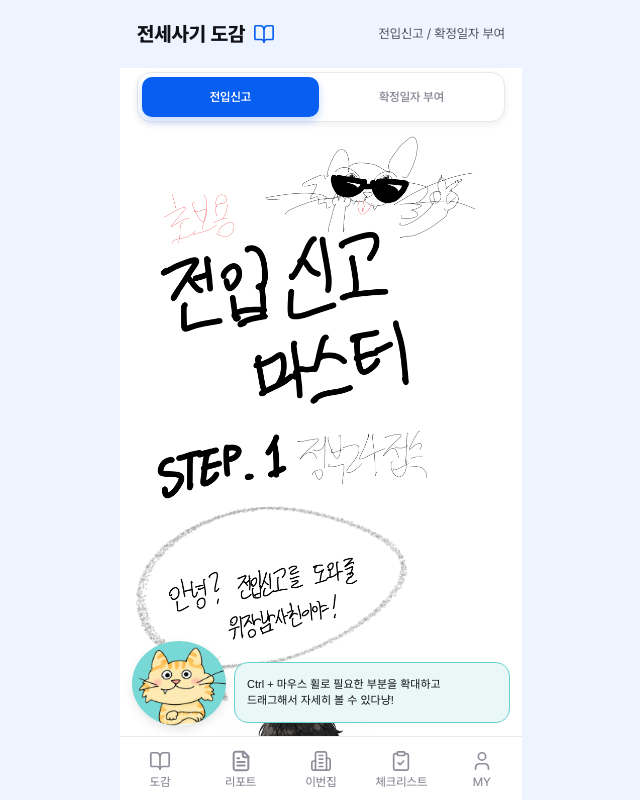
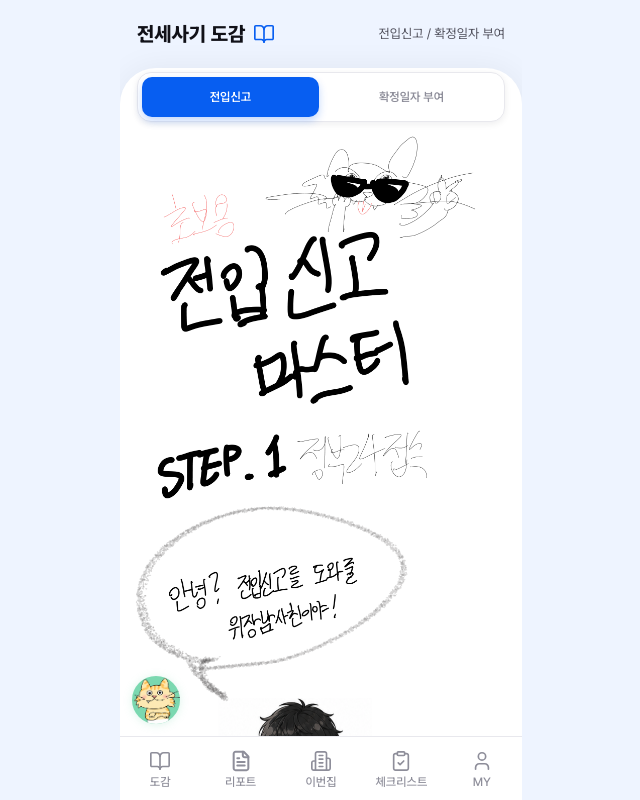
Before and after one commit to second-zip/second-zip-app, a Vue app in the folder frontend/: page /dictionary/move-in in a window 1280 px wide. Shown: the whole page, without its empty margins (319-959 px from the left). Built offline with nearby package versions, Linux system fonts and the light colour scheme; no server answers; a web font is replaced by a local one.

Commit message:
refactor(fe): 도감 디자인 수정

```diff
--- a/frontend/src/views/dictionary/DictionaryGuideView.vue
+++ b/frontend/src/views/dictionary/DictionaryGuideView.vue
@@ -2,22 +2,18 @@
 import { computed, ref, watch } from "vue";
 import { useRoute } from "vue-router";
 
+import SecretaryGuide from "@/components/common/secretary/SecretaryGuide.vue";
 import AGuideHeader from "@/components/dictionary/guides/A_GuideHeader.vue";
 import BGuideTabs from "@/components/dictionary/guides/B_GuideTabs.vue";
 import CComicScroller from "@/components/dictionary/guides/C_ComicScroller.vue";
-import FGuideCharacter from "@/components/dictionary/guides/F_GuideCharacter.vue";
 import { useDictionaryCharacter } from "@/composables/useDictionaryCharacter";
-import {
-  COMIC_VIEWER_OPTIONS,
-  DICTIONARY_GUIDE_CONFIGS,
-} from "@/constants/dictionary/guides";
+import { DICTIONARY_GUIDE_CONFIGS } from "@/constants/dictionary/guides";
+import BottomSheetLayout from "@/layouts/BottomSheetLayout.vue";
 import { normalizeGuideConfig } from "@/utils/dictionary/guides";
 
 const route = useRoute();
-const { character } = useDictionaryCharacter();
+const { character, characterKey } = useDictionaryCharacter();
 const activeTabId = ref("");
-const zoom = ref(COMIC_VIEWER_OPTIONS.minZoom);
-const isGuideDismissed = ref(false);
 
 // 라우트 메타에 따라 등기·건축 또는 전입·확정 도감 설정을 선택합니다.
 const configKey = computed(() =>
@@ -31,53 +27,63 @@ const activeTab = computed(
     config.value.tabs.find((tab) => tab.id === activeTabId.value) ??
     config.value.tabs[0],
 );
-const isGuideCompact = computed(
-  () => zoom.value > COMIC_VIEWER_OPTIONS.compactGuideThreshold,
-);
 
-// 도감 종류가 바뀌면 첫 탭과 뷰어 상태를 초기화합니다.
+// 도감 종류가 바뀌면 첫 탭으로 초기화합니다.
 watch(
   config,
   (currentConfig) => {
     activeTabId.value = currentConfig.tabs[0]?.id ?? "";
-    zoom.value = COMIC_VIEWER_OPTIONS.minZoom;
-    isGuideDismissed.value = false;
   },
   { immediate: true },
 );
-
-// 다른 웹툰 탭으로 이동하면 숨긴 안내를 다시 표시합니다.
-watch(activeTabId, () => {
-  isGuideDismissed.value = false;
-});
 </script>
 <template>
-  <section class="guide-page">
+  <BottomSheetLayout class="guide-page" :title-ratio="8">
+    <template #header>
       <AGuideHeader
+        class="w-100"
         :title="config.pageTitle"
         :current-title="config.headerTitle"
       />
+    </template>
+
+    <div class="guide-page__sheet d-flex h-100 flex-column overflow-hidden">
       <BGuideTabs v-model="activeTabId" :tabs="config.tabs" />
       <CComicScroller
         v-if="activeTab"
         :key="activeTab.id"
+        class="guide-page__scroller"
         :tab="activeTab"
-      @zoom-change="zoom = $event"
       />
-    <FGuideCharacter
-      :image="character.guideImage"
-      :message="character.messages.comic"
-      :compact="isGuideCompact"
-      :dismissed="isGuideDismissed"
-      :zoom="zoom"
-      @toggle="isGuideDismissed = !isGuideDismissed"
+    </div>
+  </BottomSheetLayout>
+
+  <SecretaryGuide
+    :text="character.messages.comic"
+    :character-type="characterKey.toUpperCase()"
+    floating
   />
-  </section>
 </template>
 <style scoped>
 .guide-page {
   height: 100%;
-  overflow: hidden;
-  background: #fff;
+}
+
+.guide-page__sheet {
+  min-height: 0;
+  border-radius: 36px 36px 0 0;
+}
+
+.guide-page__scroller {
+  height: auto;
+  min-height: 0;
+  flex: 1;
+}
+
+@media (min-width: 768px) {
+  .guide-page__sheet {
+    width: min(100%, 960px);
+    margin: 0 auto;
+  }
 }
 </style>
--- a/frontend/src/views/dictionary/DictionaryView.vue
+++ b/frontend/src/views/dictionary/DictionaryView.vue
@@ -7,16 +7,17 @@ import BWordCard from "@/components/dictionary/main/B_WordCard.vue";
 import CFraudCard from "@/components/dictionary/main/C_FraudCard.vue";
 import DRegisterCard from "@/components/dictionary/main/D_RegisterCard.vue";
 import EMoveInCard from "@/components/dictionary/main/E_MoveInCard.vue";
-import FDictionaryGuide from "@/components/dictionary/main/F_DictionaryGuide.vue";
+import SecretaryGuide from "@/components/common/secretary/SecretaryGuide.vue";
 import { useDictionaryCharacter } from "@/composables/useDictionaryCharacter";
 import {
   DICTIONARY_MAIN_CARDS,
   DICTIONARY_MAIN_COPY,
 } from "@/constants/dictionary/main";
+import BottomSheetLayout from "@/layouts/BottomSheetLayout.vue";
 import { normalizeDictionaryCards } from "@/utils/dictionary/main";
 
 const router = useRouter();
-const { character } = useDictionaryCharacter();
+const { character, characterKey } = useDictionaryCharacter();
 
 // 메뉴 데이터에 현재 비서 캐릭터의 구역별 이미지를 결합합니다.
 const cards = computed(() =>
@@ -35,28 +36,40 @@ const selectSection = (sectionId) => {
 };
 </script>
 <template>
-  <section class="dictionary-page">
+  <BottomSheetLayout class="dictionary-page" :title-ratio="20">
+    <template #header>
       <ADictionaryHeader
+        class="w-100"
         :title="DICTIONARY_MAIN_COPY.title"
         :description="DICTIONARY_MAIN_COPY.description"
       />
+    </template>
+
+    <div class="dictionary-page__scroll w-100 h-100 overflow-y-auto">
       <div class="dictionary-page__grid">
         <BWordCard :card="cards[0]" @select="selectSection" />
         <CFraudCard :card="cards[1]" @select="selectSection" />
         <DRegisterCard :card="cards[2]" @select="selectSection" />
         <EMoveInCard :card="cards[3]" @select="selectSection" />
       </div>
-    <FDictionaryGuide
-      :image="character.guideImage"
-      :message="character.messages.main"
+      <SecretaryGuide
+        class="dictionary-guide"
+        :text="character.messages.main"
+        :character-type="characterKey.toUpperCase()"
       />
-  </section>
+    </div>
+  </BottomSheetLayout>
 </template>
 <style scoped>
 .dictionary-page {
-  min-height: 100%;
-  background: #fff;
+  height: 100%;
 }
+
+.dictionary-page__scroll {
+  border-radius: 36px 36px 0 0;
+  overscroll-behavior: contain;
+}
+
 .dictionary-page__grid {
   display: grid;
   grid-template-columns: repeat(2, minmax(0, 1fr));
@@ -71,4 +84,21 @@ const selectSection = (sectionId) => {
     padding-left: 12px;
   }
 }
+
+@media (min-width: 768px) {
+  .dictionary-page__scroll {
+    width: min(100%, 1100px) !important;
+    margin: 0 auto;
+  }
+
+  .dictionary-page__grid {
+    width: min(100%, 402px);
+    margin: 0 auto;
+  }
+
+  .dictionary-guide {
+    max-width: 402px;
+    margin: 8px auto 24px;
+  }
+}
 </style>
--- a/frontend/src/views/dictionary/FraudDictionaryView.vue
+++ b/frontend/src/views/dictionary/FraudDictionaryView.vue
@@ -1,16 +1,17 @@
 <script setup>
 import { useRouter } from "vue-router";
 
+import SecretaryGuide from "@/components/common/secretary/SecretaryGuide.vue";
 import AFraudHeader from "@/components/dictionary/fraud/A_FraudHeader.vue";
 import BFraudTypeList from "@/components/dictionary/fraud/B_FraudTypeList.vue";
-import FFraudGuide from "@/components/dictionary/fraud/F_FraudGuide.vue";
 import { useDictionaryCharacter } from "@/composables/useDictionaryCharacter";
 import { FRAUD_DICTIONARY_COPY, FRAUD_TYPES } from "@/constants/dictionary/fraud";
+import BottomSheetLayout from "@/layouts/BottomSheetLayout.vue";
 import { normalizeFraudTypes } from "@/utils/dictionary/fraud";
 
 const router = useRouter();
 const fraudTypes = normalizeFraudTypes(FRAUD_TYPES);
-const { character } = useDictionaryCharacter();
+const { character, characterKey } = useDictionaryCharacter();
 
 // 선택한 사기 유형의 숏폼 상세 화면으로 이동합니다.
 const openVideo = (typeId) => {
@@ -21,21 +22,50 @@ const openVideo = (typeId) => {
 };
 </script>
 <template>
-  <section class="fraud-page">
+  <BottomSheetLayout class="fraud-page" :title-ratio="8">
+    <template #header>
       <AFraudHeader
+        class="w-100"
         :title="FRAUD_DICTIONARY_COPY.pageTitle"
         :current-title="FRAUD_DICTIONARY_COPY.sectionTitle"
       />
+    </template>
+
+    <div class="fraud-page__scroll w-100 h-100 overflow-y-auto">
       <BFraudTypeList :types="fraudTypes" @play="openVideo" />
-    <FFraudGuide
-      :image="character.guideImage"
-      :message="character.messages.fraud"
+    </div>
+  </BottomSheetLayout>
+
+  <SecretaryGuide
+    :text="character.messages.fraud"
+    :character-type="characterKey.toUpperCase()"
+    floating
   />
-  </section>
 </template>
 <style scoped>
 .fraud-page {
-  min-height: 100%;
-  background: #fff;
+  height: 100%;
+}
+
+.fraud-page__scroll {
+  border-radius: 36px 36px 0 0;
+  overscroll-behavior: contain;
+}
+
+@media (min-width: 768px) {
+  .fraud-page__scroll {
+    width: min(100%, 1040px) !important;
+    margin: 0 auto;
+  }
+}
+
+@media (min-width: 1024px) {
+  .fraud-page__scroll :deep(.fraud-list) {
+    display: grid;
+    grid-template-columns: repeat(2, minmax(0, 1fr));
+    align-items: start;
+    gap: 20px;
+    padding-inline: 32px;
+  }
 }
 </style>
--- a/frontend/src/views/dictionary/FraudVideoView.vue
+++ b/frontend/src/views/dictionary/FraudVideoView.vue
@@ -2,27 +2,36 @@
 import { computed } from "vue";
 import { useRoute } from "vue-router";
 
+import SecretaryGuide from "@/components/common/secretary/SecretaryGuide.vue";
 import AFraudHeader from "@/components/dictionary/fraud/A_FraudHeader.vue";
 import BFraudVideoPlayer from "@/components/dictionary/fraud/B_FraudVideoPlayer.vue";
+import { useDictionaryCharacter } from "@/composables/useDictionaryCharacter";
 import {
   FRAUD_DICTIONARY_COPY,
   FRAUD_TYPES,
 } from "@/constants/dictionary/fraud";
+import BottomSheetLayout from "@/layouts/BottomSheetLayout.vue";
 import { normalizeFraudTypes } from "@/utils/dictionary/fraud";
 
 const route = useRoute();
+const { character, characterKey } = useDictionaryCharacter();
 const fraudTypes = normalizeFraudTypes(FRAUD_TYPES);
 const fraudType = computed(() =>
   fraudTypes.find((type) => type.id === route.params.typeId),
 );
 </script>
 <template>
-  <section class="video-page">
+  <BottomSheetLayout class="video-page" :title-ratio="8">
+    <template #header>
       <AFraudHeader
+        class="w-100"
         :title="FRAUD_DICTIONARY_COPY.sectionTitle"
         :current-title="fraudType?.title ?? '영상'"
         back-to="/dictionary/fraud"
       />
+    </template>
+
+    <div class="video-page__scroll w-100 h-100 overflow-y-auto">
       <nav class="video-page__toolbar" aria-label="영상 페이지 탐색">
         <RouterLink
           to="/dictionary/fraud"
@@ -34,13 +43,26 @@ const fraudType = computed(() =>
         </RouterLink>
       </nav>
       <BFraudVideoPlayer v-if="fraudType" :fraud-type="fraudType" />
-    <p v-else class="video-page__state">해당 유형을 찾을 수 없습니다.</p>
-  </section>
+      <p v-else class="video-page__state">
+        해당 유형을 찾을 수 없습니다.
+      </p>
+    </div>
+  </BottomSheetLayout>
+
+  <SecretaryGuide
+    :text="character.messages.fraud"
+    :character-type="characterKey.toUpperCase()"
+    floating
+  />
 </template>
 <style scoped>
 .video-page {
-  min-height: 100%;
-  background: #fff;
+  height: 100%;
+}
+
+.video-page__scroll {
+  border-radius: 36px 36px 0 0;
+  overscroll-behavior: contain;
 }
 
 .video-page__toolbar {
@@ -82,4 +104,11 @@ const fraudType = computed(() =>
   font-size: 14px;
   text-align: center;
 }
+
+@media (min-width: 768px) {
+  .video-page__scroll {
+    width: min(100%, 900px) !important;
+    margin: 0 auto;
+  }
+}
 </style>
--- a/frontend/src/views/dictionary/WordDictionaryView.vue
+++ b/frontend/src/views/dictionary/WordDictionaryView.vue
@@ -1,31 +1,61 @@
 <script setup>
 import AWordHeader from "@/components/dictionary/words/A_WordHeader.vue";
 import BWordList from "@/components/dictionary/words/B_WordList.vue";
-import FWordGuide from "@/components/dictionary/words/F_WordGuide.vue";
+import SecretaryGuide from "@/components/common/secretary/SecretaryGuide.vue";
 import { useDictionaryCharacter } from "@/composables/useDictionaryCharacter";
 import { WORD_DICTIONARY_COPY, WORD_DICTIONARY_ITEMS } from "@/constants/dictionary/words";
+import BottomSheetLayout from "@/layouts/BottomSheetLayout.vue";
 import { normalizeWordItems } from "@/utils/dictionary/words";
 
 // 고정 용어 데이터를 화면 출력 형식으로 정규화합니다.
 const words = normalizeWordItems(WORD_DICTIONARY_ITEMS);
-const { character } = useDictionaryCharacter();
+const { character, characterKey } = useDictionaryCharacter();
 </script>
 <template>
-  <section class="word-page">
+  <BottomSheetLayout class="word-page" :title-ratio="8">
+    <template #header>
       <AWordHeader
+        class="w-100"
         :title="WORD_DICTIONARY_COPY.pageTitle"
         :section-title="WORD_DICTIONARY_COPY.sectionTitle"
       />
+    </template>
+
+    <div class="word-page__scroll w-100 h-100 overflow-y-auto">
       <BWordList :items="words" />
-    <FWordGuide
-      :image="character.guideImage"
-      :message="character.messages.words"
+    </div>
+  </BottomSheetLayout>
+
+  <SecretaryGuide
+    :text="character.messages.words"
+    :character-type="characterKey.toUpperCase()"
+    floating
   />
-  </section>
 </template>
 <style scoped>
 .word-page {
-  min-height: 100%;
-  background: #fff;
+  height: 100%;
+}
+
+.word-page__scroll {
+  border-radius: 36px 36px 0 0;
+  overscroll-behavior: contain;
+}
+
+@media (min-width: 768px) {
+  .word-page__scroll {
+    width: min(100%, 1000px) !important;
+    margin: 0 auto;
+  }
+}
+
+@media (min-width: 1024px) {
+  .word-page__scroll :deep(.word-list) {
+    display: grid;
+    grid-template-columns: repeat(2, minmax(0, 1fr));
+    align-items: start;
+    gap: 16px 24px;
+    padding-inline: 32px;
+  }
 }
 </style>
```
Lines whose indentation alone changed are shown as unchanged.
